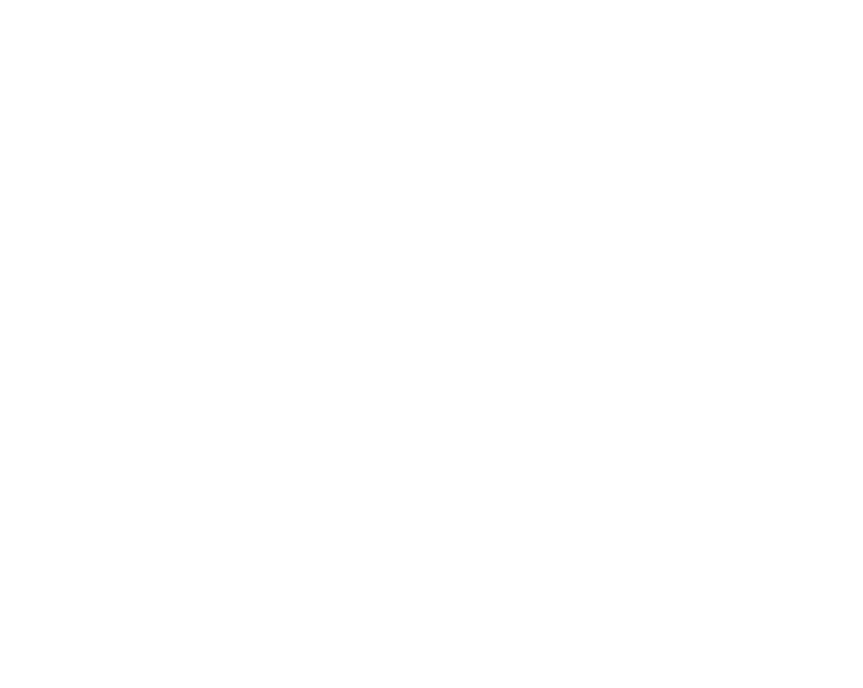
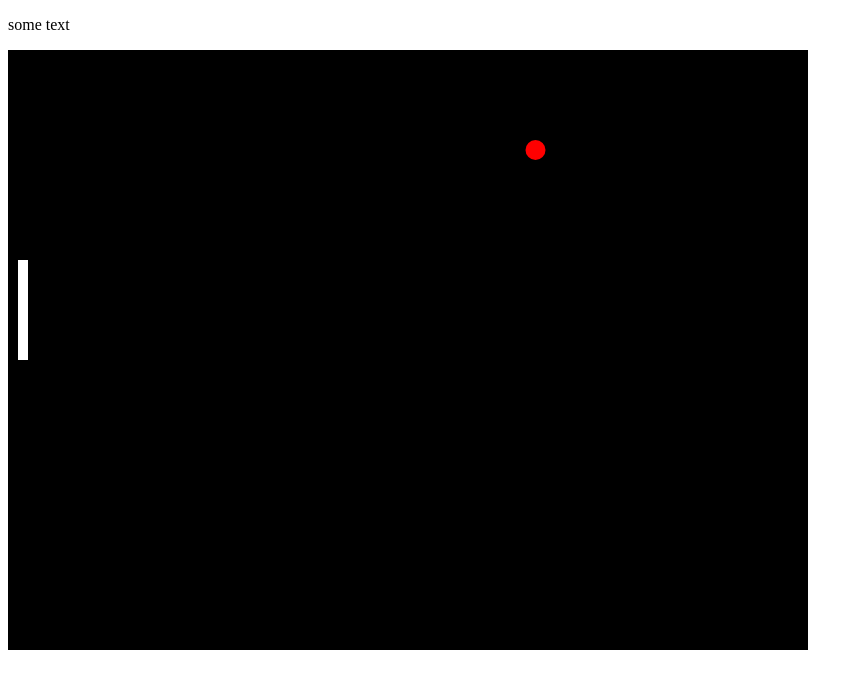
Before and after one commit to briangx92/finalproject, a plain HTML site: page index.html in a window 1280 px wide. Shown: the whole page, without its empty margins (0-863 px from the left). Drawn offline with Linux system fonts and the light colour scheme.

Commit message:
first commit

```diff
--- a/index.html
+++ b/index.html
@@ -9,7 +9,8 @@
    <title>Video Game</title>
 </head>
 <body>
-  <canvas id="canvas"></canvas>
+  <p>some text</p>
+  <canvas id="gameCanvas" width="800" height="600"></canvas>
 </body>
 
 </html>
--- a/script.js
+++ b/script.js
@@ -0,0 +1,42 @@
+let canvas;
+let canvasContext;
+let ballX = 50;
+let ballSpeedX = Math.random()*15;
+window.onload = function () {
+    canvas = document.getElementById('gameCanvas');
+    canvasContext = canvas.getContext('2d');
+    let framesPerSecond = 30;
+    setInterval(callBoth, 1000 / framesPerSecond);
+
+};
+
+function callBoth() {
+    moveEverything();
+    drawEverything();
+}
+
+function moveEverything() {
+    ballX += ballSpeedX;
+    if (ballX >= canvas.width) {
+        ballSpeedX = -ballSpeedX;
+    }
+    if (ballX < 0) {
+        ballSpeedX = -ballSpeedX;
+    }
+}
+
+function drawEverything() {
+    // sets the canvas. grabs the height/width from html
+    colorRect(0, 0, canvas.width, canvas.height, 'black');
+    colorRect(10, 210, 10, 100, 'white');
+    // ball
+    canvasContext.fillStyle = 'red';
+    canvasContext.beginPath();
+    canvasContext.arc(ballX, 100, 10, 0, Math.PI*2, true);
+    canvasContext.fill();
+}
+
+function colorRect(leftX, topY, width, height, drawColor) {
+    canvasContext.fillStyle = drawColor;
+    canvasContext.fillRect(leftX, topY, width, height);
+}
```
